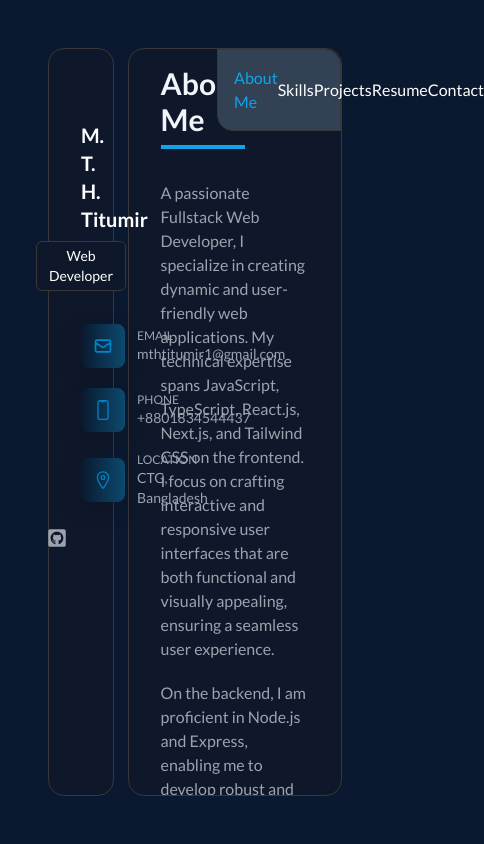
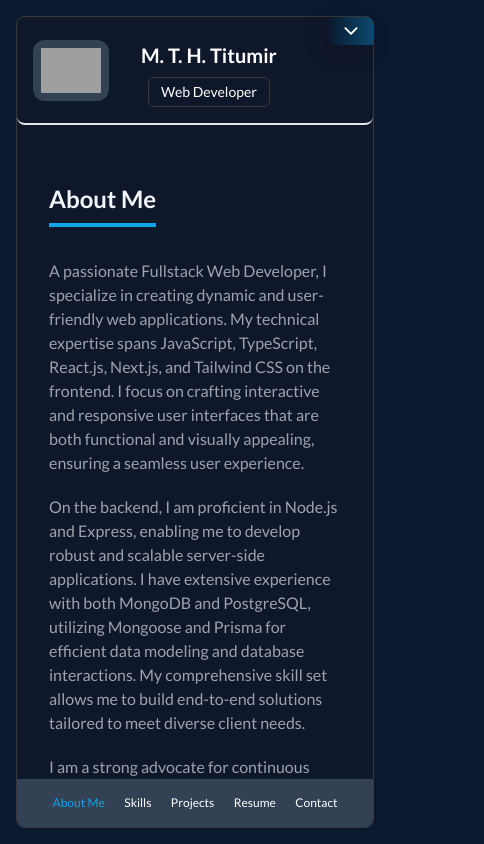
Before and after one commit to mthtitumir/mth-titumir-nextjs, a Next.js app: page / in a window 390 px wide. Shown: the whole page, 484 px wide, since content can reach past the window. Built offline with nearby package versions, Linux system fonts and the light colour scheme; grey boxes are pictures that could not be loaded.

Commit message:
mobile toggle bar and button created

```diff
--- a/src/app/globals.css
+++ b/src/app/globals.css
@@ -14,10 +14,21 @@
 
 /* Webkit-based browsers (Chrome, Safari) */
 ::-webkit-scrollbar {
-  width: 12px;
-  height: 12px;
+  width: 6px;
+  height: 6px;
 }
-
+@media (min-width: 768px) {
+  ::-webkit-scrollbar {
+    width: 8px;
+    height: 8px;
+  }
+}
+@media (min-width: 1024px) {
+  ::-webkit-scrollbar {
+    width: 10px;
+    height: 10px;
+  }
+}
 ::-webkit-scrollbar-track {
   /* background: rgb(14 165 233); */
   /* background: #0A192F; */
--- a/src/app/layout.tsx
+++ b/src/app/layout.tsx
@@ -1,5 +1,5 @@
 import type { Metadata } from "next";
-import { Inter, Lato } from "next/font/google";
+import { Lato } from "next/font/google";
 import "./globals.css";
 import { TChildrenProps } from "@/types";
 import MainLayout from "@/components/layout/MainLayout/MainLayout";
@@ -10,7 +10,7 @@ const inter = Lato({
 });
 
 export const metadata: Metadata = {
-  title: "M. T. H. Titumir",
+  title: "M. T. H. Titumir | Fullstack Developer (Backend Focused)",
   description: "Fullstack Developer",
 };
 
--- /dev/null
+++ b/src/app/new-route/page.tsx
@@ -0,0 +1,9 @@
+import React from 'react'
+
+const NewRoutePage = () => {
+  return (
+    <div>NewRoutePage 10 30 </div>
+  )
+}
+
+export default NewRoutePage
--- a/src/components/layout/MainLayout/MainLayout.tsx
+++ b/src/components/layout/MainLayout/MainLayout.tsx
@@ -1,4 +1,5 @@
 import Navbar from "@/components/shared/Navbar/Navbar";
+import ProfileToggle from "@/components/ui/homepage/ProfileToggle";
 import { socialItems } from "@/constants";
 import { icons } from "@/icons";
 import { TChildrenProps } from "@/types";
@@ -7,13 +8,12 @@ import Link from "next/link";
 
 const MainLayout = ({ children }: TChildrenProps) => {
   return (
-    <div className=" p-12 text-gray-400 c-auto ">
+    <div className="p-4 lg:p-8 text-gray-400 c-auto ">
       <div className="grid grid-cols-12 gap-6">
         {/* left box  */}
-        <div className="col-span-3 bg-slate-900 rounded-2xl px-8 border-main h-[calc(100vh-96px)] sticky top-12 z-50">
+        <div className="hidden lg:block lg:col-span-3 bg-slate-900 rounded-xl p-8 border-main h-[calc(100vh-64px)] sticky top-12 z-50">
           {/* div for image and name */}
-          <div></div>
-          <div className="flex justify-center items-center mt-8 pt-8 bg-slate-700 rounded-2xl">
+          <div className="flex justify-center items-center pt-8 bg-slate-700 rounded-2xl">
             <Image
               width={120}
               height={120}
@@ -59,12 +59,16 @@ const MainLayout = ({ children }: TChildrenProps) => {
         </div>
 
         {/* right box  */}
-        <div className="col-span-9 bg-slate-900 rounded-2xl border-main h-[calc(100vh-96px)] flex flex-col">
+        <div className="col-span-12 lg:col-span-9 bg-slate-900 rounded-lg lg:rounded-xl border-main h-[calc(100vh-32px)] lg:h-[calc(100vh-64px)] flex flex-col relative">
           {/* navbar  */}
+          <ProfileToggle />
           <div className="flex-shrink-0">
-            <Navbar />
+            <Navbar position="top" />
           </div>
-          <div className="flex-grow p-8 overflow-auto">{children}</div>
+          <div className="flex-grow p-8 overflow-auto ">{children}</div>
+          <div className="sticky bottom-0 w-full block lg:hidden">
+            <Navbar position="bottom" />
+          </div>
         </div>
       </div>
     </div>
--- a/src/components/shared/Navbar/Navbar.tsx
+++ b/src/components/shared/Navbar/Navbar.tsx
@@ -4,23 +4,40 @@ import Link from "next/link";
 import { usePathname } from "next/navigation";
 import { navLinks } from "@/constants";
 
-const Navbar = () => {
+const Navbar = ({ position }: { position: "top" | "bottom" }) => {
   const pathname = usePathname();
 
   return (
     <div className="grid grid-cols-12">
-      <div className="col-span-5">
-        <div className="pl-8 pt-4 flex items-end">
-          <h1 className="text-3xl font-semibold border-b-4 border-sky-500 text-slate-100 pb-2">
+      <div
+        className={position == "top" ? "col-span-12 lg:col-span-5" : "hidden"}
+      >
+        <div className="pl-8 pt-6 lg:pt-4 flex items-end">
+          <h1 className="text-2xl lg:text-3xl font-semibold border-b-4 border-sky-500 text-slate-100 pb-2">
             {navLinks[pathname]}
           </h1>
         </div>
       </div>
-      <div className="col-span-7">
-        <ul className="flex items-center justify-evenly p-4 rounded-tr-2xl rounded-bl-2xl border-main z-10 bg-slate-700 text-[white]">
+      {/* nav items  */}
+      <div
+        className={
+          position == "top" ? "hidden lg:block lg:col-span-7" : "col-span-12"
+        }
+      >
+        <ul
+          className={
+            position == "top"
+              ? "flex items-center justify-evenly p-4 rounded-tr-xl rounded-bl-xl border-main z-10 bg-slate-700 text-[white]"
+              : "flex items-center justify-evenly p-4 rounded-br-lg rounded-bl-lg z-10 bg-slate-700 text-[white]"
+          }
+        >
           {Object.keys(navLinks)?.map((link, index) => (
             <Link key={index} href={link}>
-              <li className={link == pathname ? "text-sky-500" : "text-inherit"}>{navLinks[link]}</li>
+              <li
+                className={link == pathname ? "text-sky-500 text-xs md:text-sm lg:text-md" : "text-inherit text-xs md:text-sm lg:text-md"}
+              >
+                {navLinks[link]}
+              </li>
             </Link>
           ))}
         </ul>
--- /dev/null
+++ b/src/components/ui/homepage/ProfileToggle.tsx
@@ -0,0 +1,72 @@
+"use client";
+
+import { socialItems } from "@/constants";
+import Image from "next/image";
+import Link from "next/link";
+import { icons } from "@/icons";
+import { useState } from "react";
+
+const ProfileToggle = () => {
+  const [open, setOpen] = useState(false);
+  console.log(open);
+
+  return (
+    <>
+      <div className="flex gap-8 items-center rounded-lg p-4 border-b-2 lg:hidden relative">
+        <div className="flex justify-center p-2 items-center bg-slate-700 rounded-xl">
+          <Image
+            width={60}
+            height={60}
+            src="https://mth-titumir.web.app/assets/Titumir-Picture%20copy-f6460935.png"
+            alt="M. T. H. Titumir"
+          />
+        </div>
+        <div>
+          <h1 className="text-center text-xl font-semibold text-[white] my-2">
+            M. T. H. Titumir
+          </h1>
+          <div className="flex justify-center">
+            <button className="bg-slate-900 border-main rounded-md py-1 px-3 text-center text-white text-sm">
+              Web Developer
+            </button>
+          </div>
+        </div>
+        <button
+          onClick={() => setOpen(!open)}
+          className="shadow-[-4px_8px_24px_hsla(0,0%,0%,0.125)] bg-gradient-to-r from-[#0A192F] to-sky-900 text-sky-600 rounded-tr-md rounded-bl-md py-1 px-3 text-center text-white text-sm top-0 right-0 absolute"
+        >
+          {open ? <icons.utils.arrowUp size={20} /> : <icons.utils.arrowDown size={20} />}
+        </button>
+      </div>
+      <div
+        className={`p-4 border-b-2 lg:hidden rounded-b-lg transition-all duration-500 ease-in-out ${
+          open ? "max-h-96 opacity-100" : "max-h-0 opacity-0 overflow-hidden"
+        }`}
+      >
+        <div className="flex flex-col gap-5 mb-5">
+          {socialItems?.map((item) => (
+            <div key={item.name} className="flex gap-3 items-center">
+              <div className="flex items-center justify-center rounded-lg p-3 shadow-[-4px_8px_24px_hsla(0,0%,0%,0.125)] bg-gradient-to-r from-[#0A192F] to-sky-900 text-sky-600">
+                <item.icon size={20} />
+              </div>
+              <div>
+                <h1 className="text-xs">{item.name}</h1>
+                <h1 className="text-sm">{item.data}</h1>
+              </div>
+            </div>
+          ))}
+        </div>
+        <div className="flex items-center gap-4 justify-center">
+          <Link href="/mthtitumir">
+            <icons.social.github size={20} />
+          </Link>
+          <icons.social.linkedIn size={20} />
+          <icons.social.facebook size={20} />
+          <icons.social.instagram size={20} />
+        </div>
+      </div>
+    </>
+  );
+};
+
+export default ProfileToggle;
--- a/src/icons/index.ts
+++ b/src/icons/index.ts
@@ -5,6 +5,7 @@ import { SiCodeforces, SiReadthedocs } from "react-icons/si";
 import { TbWorld } from "react-icons/tb";
 import { MdOutlineMenuBook, MdManageAccounts, MdApps } from "react-icons/md";
 import { PiDevToLogo } from "react-icons/pi";
+import { IoIosArrowDown, IoIosArrowUp } from "react-icons/io";
 
 
 export const icons = {
@@ -32,5 +33,9 @@ export const icons = {
         skills: FaRegLightbulb,
         language: TbWorld,
         certificate: FaAward
+    },
+    utils: {
+        arrowDown: IoIosArrowDown,
+        arrowUp: IoIosArrowUp,
     }
 }
```
Also changed, not shown: 2 other files (tests, documents, lock files or other folders).
